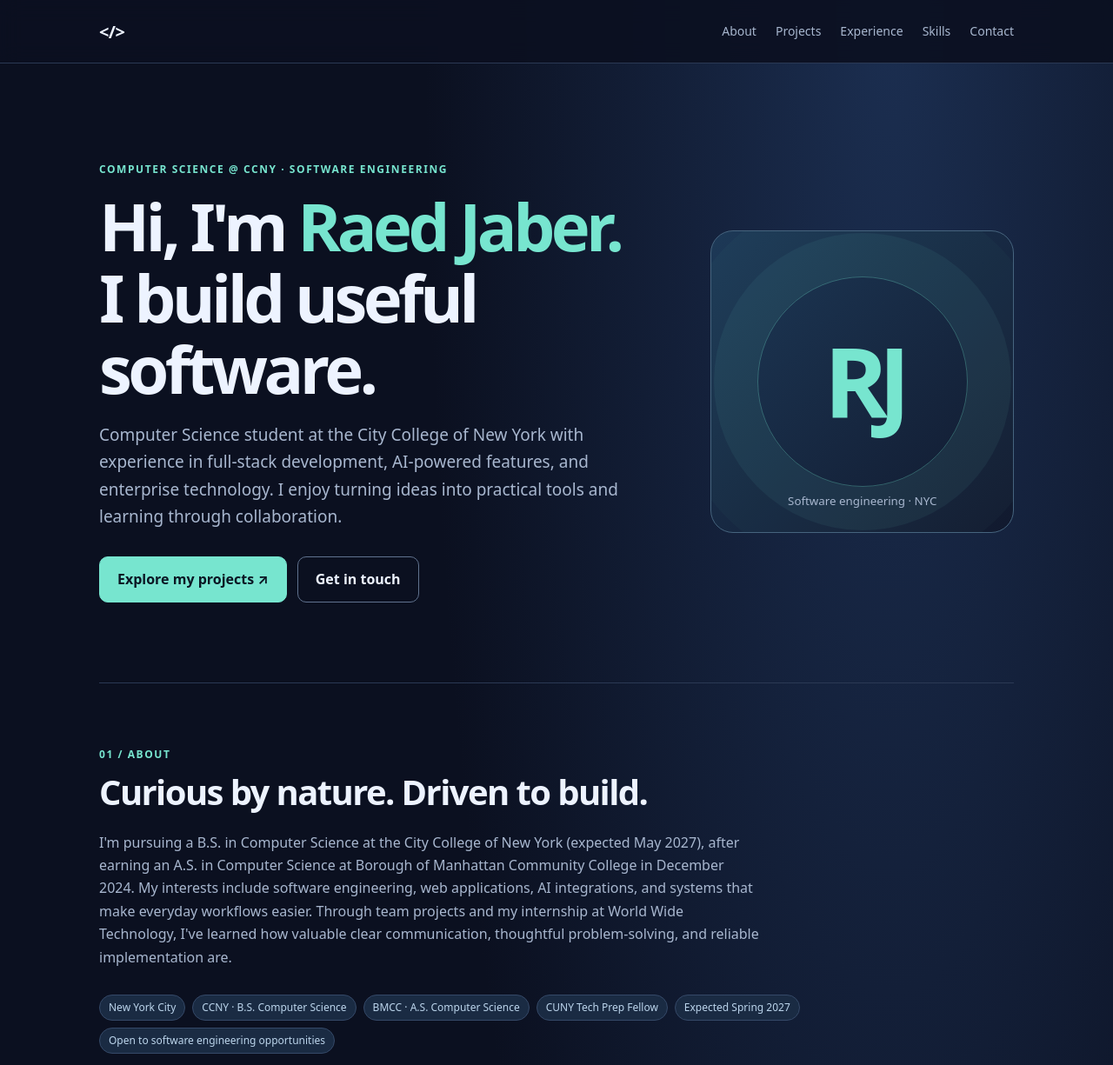
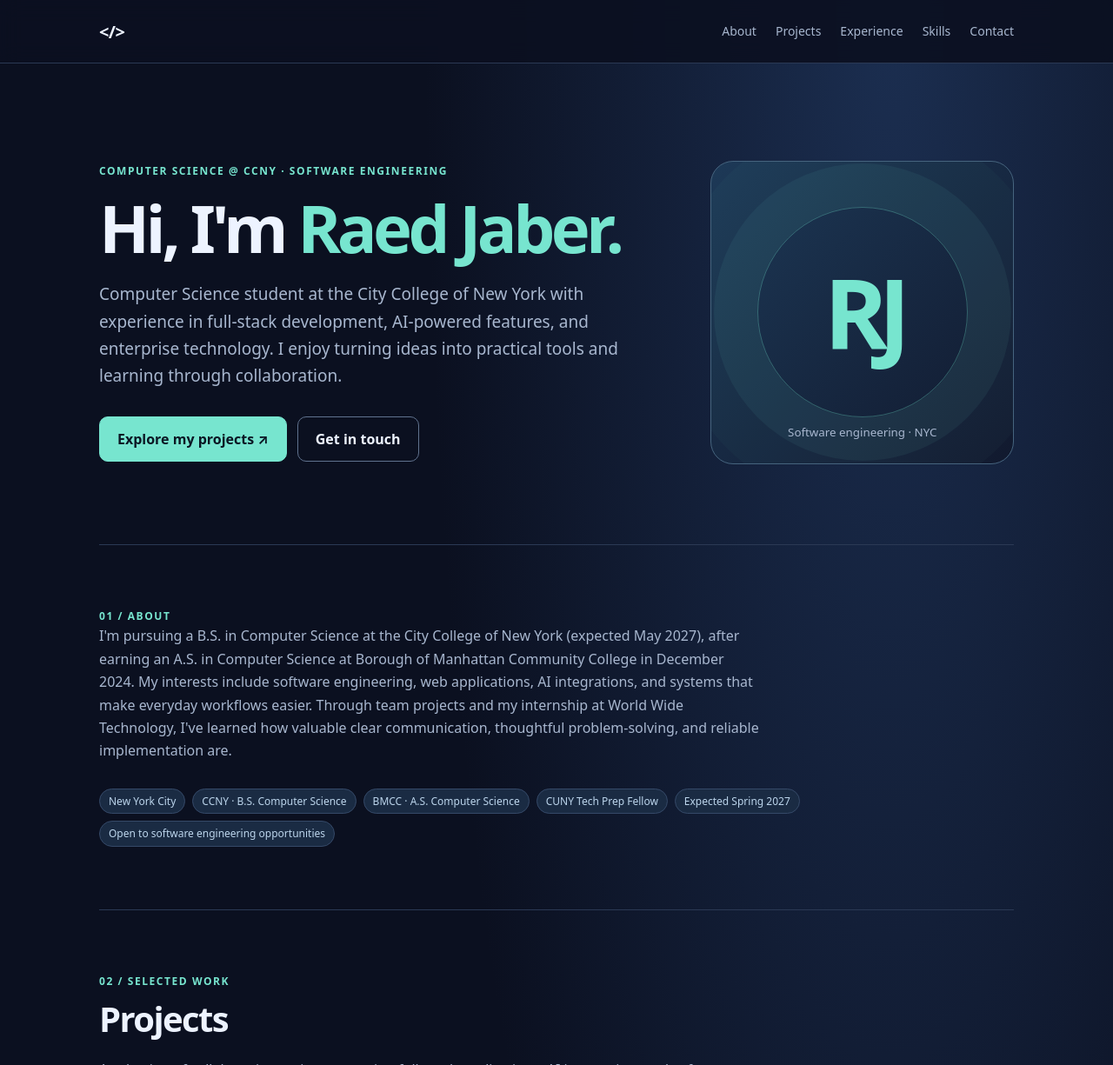
Before and after one commit to huee2001/huee2001.github.io, a plain HTML site: page index.html in a window 1280 px wide. Shown: the top 1225 px of the page at 87% size. Drawn offline with Linux system fonts and the light colour scheme.

Commit message:
Update index.html

```diff
--- a/index.html
+++ b/index.html
@@ -89,7 +89,7 @@ ul{margin:0;padding-left:20px;color:var(--muted)}
   <section class="hero">
     <div>
       <div class="eyebrow">Computer Science @ CCNY · Software Engineering</div>
-      <h1>Hi, I'm <em>Raed Jaber.</em><br>I build useful software.</h1>
+      <h1>Hi, I'm <em>Raed Jaber.</em></h1>
       <p class="lead">Computer Science student at the City College of New York with experience in full-stack development, AI-powered features, and enterprise technology. I enjoy turning ideas into practical tools and learning through collaboration.</p>
       <div class="buttons">
         <a class="btn" href="#projects">Explore my projects ↗</a>
@@ -104,7 +104,6 @@ ul{margin:0;padding-left:20px;color:var(--muted)}
 
   <section class="section" id="about">
     <div class="eyebrow">01 / About</div>
-    <h2>Curious by nature. Driven to build.</h2>
     <p class="intro">I'm pursuing a B.S. in Computer Science at the City College of New York (expected May 2027), after earning an A.S. in Computer Science at Borough of Manhattan Community College in December 2024. My interests include software engineering, web applications, AI integrations, and systems that make everyday workflows easier. Through team projects and my internship at World Wide Technology, I've learned how valuable clear communication, thoughtful problem-solving, and reliable implementation are.</p>
     <div class="tagrow">
       <span class="tag">New York City</span>
```
